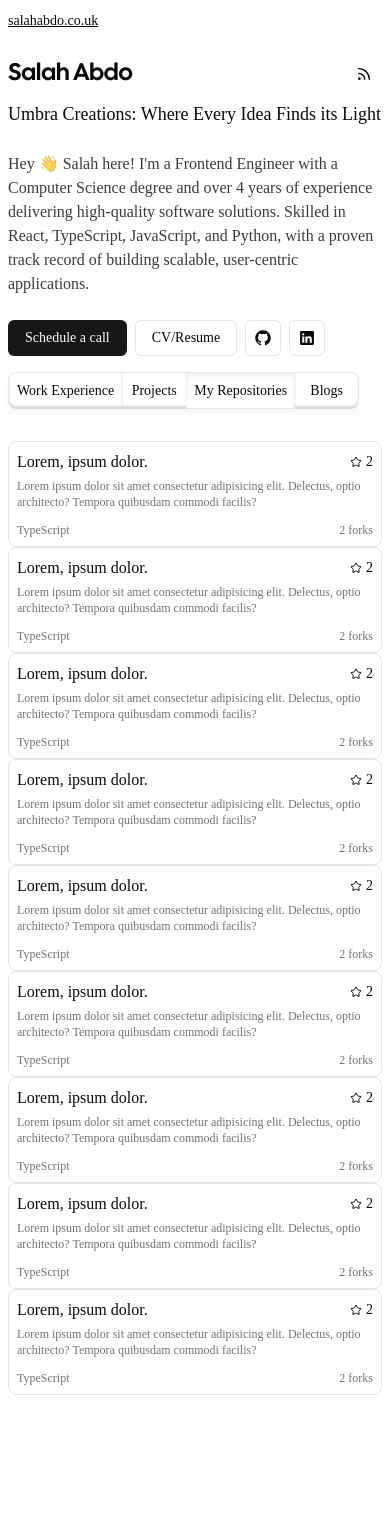
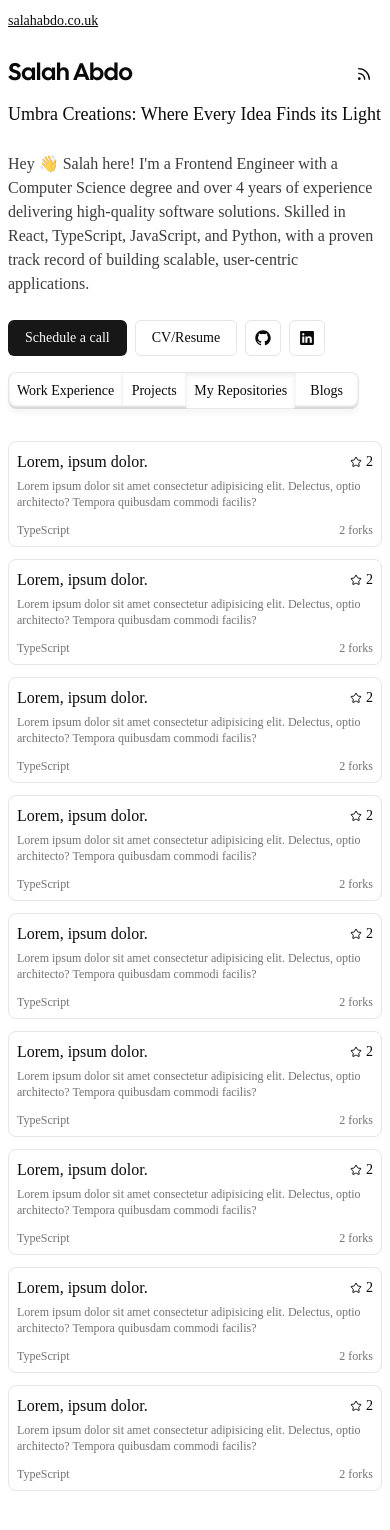
Before and after one commit to salahmander/portfolio, a Next.js app: page /repositories in a window 390 px wide. Before the commit the page ends 1435 px from the top, so only its background shows below. Built offline with nearby package versions, Linux system fonts and the light colour scheme.

Commit message:
refactor: clean up Tailwind and JSX structure for better readability and responsiveness
- Improved spacing and removed redundant classes
- Used `section` for better semantic structure
- Optimized repository grid with `grid-cols-1 md:grid-cols-2`
- Replaced `overflow-y-scroll` with `overflow-y-auto`

```diff
--- a/app/repositories/page.tsx
+++ b/app/repositories/page.tsx
@@ -5,24 +5,16 @@ import RepositoryCard from "@/components/RepositoryCard/RepositoryCard";
 const Repositories = () => {
   return (
     <main className="relative w-full lg:h-screen p-0 sm:p-5">
-      <div className="w-full h-full rounded-2xl lg:border flex flex-wrap justify-between lg:divide-x">
-        <div className="w-full lg:w-2/5 p-2 md:p-8 lg:h-full lg:overflow-y-scroll">
+      <div className="w-full h-full rounded-2xl lg:border flex flex-wrap lg:divide-x">
+        <section className="w-full lg:w-2/5 p-2 md:p-8 lg:h-full lg:overflow-y-auto">
           <ProfileOverview />
-        </div>
-        <div className="relative w-full max-w-4xl mx-auto lg:h-full lg:w-3/5 p-2 md:p-8 lg:overflow-y-scroll">
+        </section>
+        <section className="relative w-full lg:w-3/5 p-2 md:p-8 lg:h-full lg:overflow-y-auto">
           <NavigationBar />
-          <div className="my-8 w-full max-w-3xl md:grid grid-cols-2 gap-3">
-            <RepositoryCard />
-            <RepositoryCard />
-            <RepositoryCard />
-            <RepositoryCard />
-            <RepositoryCard />
-            <RepositoryCard />
-            <RepositoryCard />
-            <RepositoryCard />
-            <RepositoryCard />
+          <div className="my-8 grid grid-cols-1 md:grid-cols-2 gap-3">
+            {Array(9).fill(<RepositoryCard />)}
           </div>
-        </div>
+        </section>
       </div>
     </main>
   );
```
